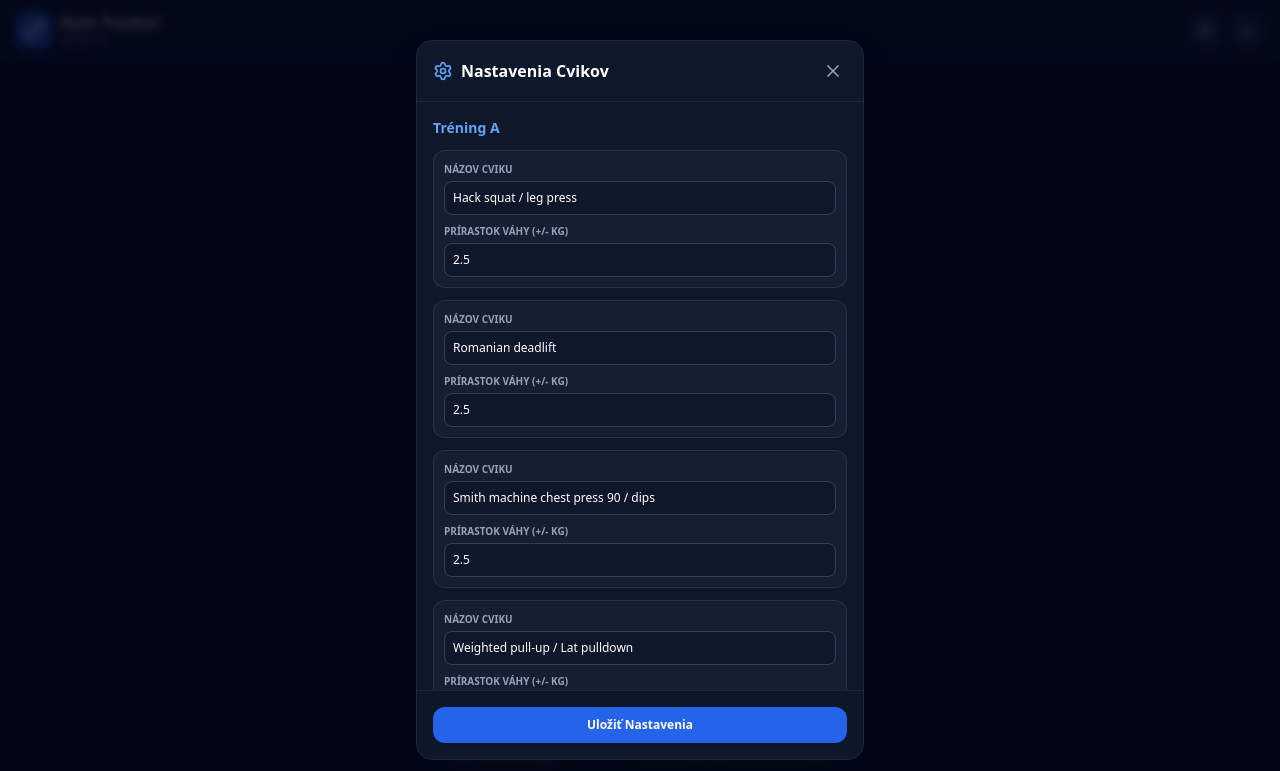
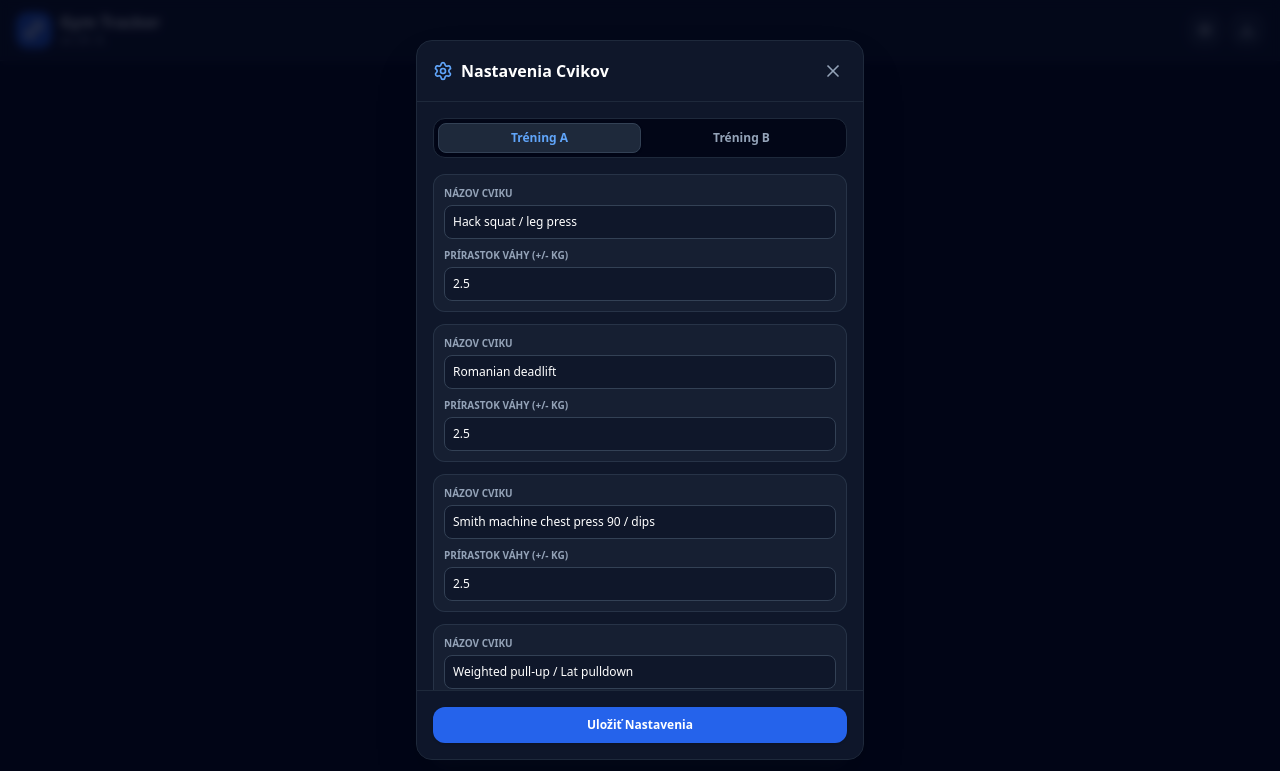
Before and after one commit to TomasHengerics/gym_tracker, a plain HTML site: page index.html in a window 1280 px wide. Both pictures are taken after a click on the button 1205 px from the left and 30 px from the top of the page. Shown: the top 771 px of the page. Drawn offline with nearby package versions, Linux system fonts and the light colour scheme.

Commit message:
Update index.html

```diff
--- a/index.html
+++ b/index.html
@@ -37,7 +37,6 @@
     .custom-scrollbar::-webkit-scrollbar { display: none; }
     .custom-scrollbar { -ms-overflow-style: none; scrollbar-width: none; }
 
-    /* Skrytie predvolenej šípky prehliadača pre details */
     summary::-webkit-details-marker { display: none; }
     summary { list-style: none; }
   </style>
@@ -113,7 +112,7 @@
     </section>
   </main>
 
-  <!-- MODAL: SETTINGS (Edit Exercises & Weight Increments) -->
+  <!-- MODAL: SETTINGS -->
   <div id="modal-settings" class="fixed inset-0 bg-slate-950/80 backdrop-blur-sm z-50 flex items-center justify-center p-4 hidden">
     <div class="bg-slate-900 border border-slate-800 rounded-2xl max-w-md w-full max-h-[90vh] flex flex-col shadow-2xl overflow-hidden">
       <div class="p-4 border-b border-slate-800 flex justify-between items-center">
@@ -124,16 +123,24 @@
           <i data-lucide="x" class="w-5 h-5"></i>
         </button>
       </div>
-      <div class="p-4 overflow-y-auto space-y-6 custom-scrollbar text-xs">
-        <div>
-          <h4 class="font-bold text-blue-400 text-sm mb-3">Tréning A</h4>
-          <div id="settings-exercises-a" class="space-y-3"></div>
-        </div>
-        <div>
-          <h4 class="font-bold text-blue-400 text-sm mb-3">Tréning B</h4>
-          <div id="settings-exercises-b" class="space-y-3"></div>
+
+      <!-- Settings Routine Toggle -->
+      <div class="p-4 pb-0">
+        <div class="flex bg-slate-950 p-1 rounded-xl border border-slate-800">
+          <button onclick="switchSettingsTab('A')" id="btn-settings-tab-a" class="flex-1 py-1.5 text-xs font-bold rounded-lg transition-all bg-slate-800 text-blue-400 border border-slate-700 shadow">
+            Tréning A
+          </button>
+          <button onclick="switchSettingsTab('B')" id="btn-settings-tab-b" class="flex-1 py-1.5 text-xs font-bold rounded-lg transition-all text-slate-400 hover:text-white">
+            Tréning B
+          </button>
         </div>
       </div>
+
+      <div class="p-4 overflow-y-auto space-y-4 custom-scrollbar text-xs">
+        <div id="settings-exercises-a" class="space-y-3"></div>
+        <div id="settings-exercises-b" class="space-y-3 hidden"></div>
+      </div>
+
       <div class="p-4 border-t border-slate-800 bg-slate-900/50 flex gap-2">
         <button onclick="saveExerciseSettings()" class="w-full py-2.5 bg-blue-600 hover:bg-blue-500 font-bold rounded-xl text-white text-xs shadow">
           Uložiť Nastavenia
@@ -157,7 +164,7 @@
       ],
       workoutB: [
         { id: 'b1', name: 'Leg extension one leg', sets: 2, targetReps: 12, weight: 59, inc: 2.5, logs: [12, 12] },
-        { id: 'b2', name: 'Chest-supported row / T-bar row', sets: 2, targetReps: 10, weight: 60, inc: 2.5, logs: [10, 10] },
+        { id: 'b2', name: 'Chest-supported row / T-bar row', sets: 3, targetReps: 10, weight: 60, inc: 2.5, logs: [10, 10, 10] },
         { id: 'b3', name: 'Smith shoulder press', sets: 2, targetReps: 8, weight: 80, inc: 2.5, logs: [8, 8] },
         { id: 'b4', name: 'Seated leg curl', sets: 2, targetReps: 12, weight: 66, inc: 2.5, logs: [12, 12] },
         { id: 'b5', name: 'Seated good morning', sets: 2, targetReps: 12, weight: 25, inc: 2.5, logs: [12, 12] },
@@ -171,14 +178,14 @@
     let appState = JSON.parse(localStorage.getItem('gymTrackState')) || defaultData;
     if (!appState.history) appState.history = [];
 
-    // Auto-fix/migration for old local data structure
+    // Data structure migration logic
     ['workoutA', 'workoutB'].forEach(key => {
       if (appState[key]) {
         appState[key].forEach(ex => {
           if (ex.inc === undefined) ex.inc = 2.5;
-          if (ex.name.toLowerCase().includes('chest-supported row') && ex.sets === 3) {
-            ex.sets = 2;
-            ex.logs = ex.logs.slice(0, 2);
+          if (ex.name.toLowerCase().includes('chest-supported row')) {
+            ex.sets = 3;
+            while (ex.logs.length < 3) ex.logs.push(ex.targetReps || 10);
           }
           if (ex.name.toLowerCase().includes('lateral raise') && ex.sets === 1) {
             ex.sets = 2;
@@ -189,6 +196,7 @@
     });
 
     let activeRoutine = 'A';
+    let activeSettingsTab = 'A';
 
     function saveState() {
       localStorage.setItem('gymTrackState', JSON.stringify(appState));
@@ -228,7 +236,6 @@
       renderWorkout();
     }
 
-    // Calculate how many times this exercise was performed with current weight in history
     function getWeightOccurrenceCount(exName, currentWeight) {
       let count = 0;
       for (const item of appState.history) {
@@ -238,7 +245,7 @@
           if (found.weight === currentWeight) {
             count++;
           } else {
-            break; // Stop when weight was different
+            break;
           }
         }
       }
@@ -253,7 +260,7 @@
       list.forEach((ex, exIdx) => {
         let isCeilingMet = ex.logs.length >= ex.sets && ex.logs.every(r => r >= ex.targetReps);
         let incVal = ex.inc !== undefined ? ex.inc : 2.5;
-        let nextWeightText = isCeilingMet ? `Cieľ splnený! Prihoď na ${ex.weight + incVal} kg` : `Nechaj ${ex.weight} kg`;
+        let nextWeightText = isCeilingMet ? `Prihoď na ${ex.weight + incVal} kg` : `Nechaj ${ex.weight} kg`;
 
         let weightCount = getWeightOccurrenceCount(ex.name, ex.weight);
 
@@ -261,11 +268,11 @@
         for (let s = 0; s < ex.sets; s++) {
           const currentVal = ex.logs[s] !== undefined ? ex.logs[s] : 0;
           setInputsHTML += `
-            <div class="flex items-center gap-1.5">
-              <span class="text-xs text-slate-400 font-medium">S${s+1}:</span>
-              <button onclick="changeReps('${activeRoutine}', ${exIdx}, ${s}, -1)" class="w-8 h-8 rounded-lg bg-slate-800 hover:bg-slate-700 text-slate-200 font-bold flex items-center justify-center text-sm border border-slate-700">-</button>
-              <span class="w-8 text-center text-sm font-bold text-white">${currentVal}</span>
-              <button onclick="changeReps('${activeRoutine}', ${exIdx}, ${s}, 1)" class="w-8 h-8 rounded-lg bg-slate-800 hover:bg-slate-700 text-slate-200 font-bold flex items-center justify-center text-sm border border-slate-700">+</button>
+            <div class="flex items-center gap-1 bg-slate-800/50 px-2 py-1 rounded-lg border border-slate-800/80">
+              <span class="text-[11px] text-slate-400 font-semibold">S${s+1}</span>
+              <button onclick="changeReps('${activeRoutine}', ${exIdx}, ${s}, -1)" class="w-5 text-slate-400 hover:text-white font-bold text-sm text-center active:scale-90">-</button>
+              <span class="w-5 text-center text-xs font-extrabold text-white">${currentVal}</span>
+              <button onclick="changeReps('${activeRoutine}', ${exIdx}, ${s}, 1)" class="w-5 text-slate-400 hover:text-white font-bold text-sm text-center active:scale-90">+</button>
             </div>
           `;
         }
@@ -273,39 +280,41 @@
         const card = document.createElement('div');
         card.className = "bg-slate-900 border border-slate-800 rounded-2xl p-4 space-y-3 shadow-sm";
         card.innerHTML = `
-          <!-- Name Top, Weight Controls Right -->
+          <!-- Name Top, Frameless Weight Controls Right -->
           <div class="flex items-start justify-between gap-3">
             <div class="space-y-0.5">
               <h3 class="font-bold text-base text-slate-100 leading-snug">${ex.name}</h3>
               <p class="text-xs text-slate-400 font-medium">Cieľ: ${ex.targetReps}${ex.name.toLowerCase().includes('back extension') ? 's' : ' op.'}</p>
             </div>
 
-            <!-- Weight Controls with Editable Input -->
-            <div class="shrink-0 flex items-center gap-1">
-              <button onclick="changeWeight('${activeRoutine}', ${exIdx}, -1)" class="w-7 h-7 rounded-lg bg-slate-800 hover:bg-slate-700 text-slate-300 font-bold flex items-center justify-center text-xs border border-slate-700">-</button>
-              <div class="flex items-center gap-0.5">
-                <input type="number" step="any" value="${ex.weight}" onchange="updateWeightDirect('${activeRoutine}', ${exIdx}, this.value)" class="w-14 bg-slate-800 text-center font-extrabold text-blue-400 border border-slate-700 rounded-lg py-1 text-sm focus:outline-none focus:border-blue-500 [appearance:textfield] [&::-webkit-outer-spin-button]:appearance-none [&::-webkit-inner-spin-button]:appearance-none">
+            <!-- Seamless Weight Controls -->
+            <div class="shrink-0 flex items-center gap-0.5 pt-0.5">
+              <button onclick="changeWeight('${activeRoutine}', ${exIdx}, -1)" class="w-6 h-6 text-slate-400 hover:text-white font-black text-base flex items-center justify-center active:scale-90">-</button>
+              <div class="flex items-center">
+                <input type="number" step="any" value="${ex.weight}" onchange="updateWeightDirect('${activeRoutine}', ${exIdx}, this.value)" class="w-12 bg-transparent text-center font-black text-blue-400 text-base focus:outline-none [appearance:textfield] [&::-webkit-outer-spin-button]:appearance-none [&::-webkit-inner-spin-button]:appearance-none">
                 <span class="text-xs text-slate-400 font-bold">kg</span>
               </div>
-              <button onclick="changeWeight('${activeRoutine}', ${exIdx}, 1)" class="w-7 h-7 rounded-lg bg-slate-800 hover:bg-slate-700 text-slate-300 font-bold flex items-center justify-center text-xs border border-slate-700">+</button>
+              <button onclick="changeWeight('${activeRoutine}', ${exIdx}, 1)" class="w-6 h-6 text-slate-400 hover:text-white font-black text-base flex items-center justify-center active:scale-90">+</button>
             </div>
           </div>
 
-          <!-- Series Reps Row -->
-          <div class="flex items-center justify-between pt-2 border-t border-slate-800/80">
+          <!-- Series Reps Container (Flex Wrapped for neat look even with 3 sets) -->
+          <div class="flex flex-wrap items-center justify-start gap-2 pt-1 border-t border-slate-800/80">
             ${setInputsHTML}
           </div>
 
-          <!-- Bottom Status Row: Left Counter, Right Recommendation -->
+          <!-- Bottom Status Row: Left Recommendation, Right Simplified Counter -->
           <div class="pt-2 border-t border-slate-800/60 flex items-center justify-between gap-2 text-[11px]">
-            <div class="flex items-center gap-1.5 text-slate-400 bg-slate-800/40 px-2 py-1 rounded-lg border border-slate-700/40">
-              <i data-lucide="repeat" class="w-3.5 h-3.5 text-blue-400"></i>
-              <span>Odcvičené: <strong class="text-slate-200 font-bold">${weightCount}x</strong></span>
-            </div>
-
+            <!-- Left: Recommendation -->
             <div class="flex items-center gap-1.5 ${isCeilingMet ? 'text-emerald-400 bg-emerald-950/40 border border-emerald-800/40' : 'text-slate-400 bg-slate-800/30'} px-2 py-1 rounded-lg">
               <i data-lucide="${isCeilingMet ? 'trending-up' : 'minus'}" class="w-3.5 h-3.5 shrink-0"></i>
               <span>${nextWeightText}</span>
+            </div>
+
+            <!-- Right: Minimal Counter -->
+            <div class="flex items-center gap-1 text-slate-400 bg-slate-800/40 px-2 py-1 rounded-lg border border-slate-700/40">
+              <i data-lucide="repeat" class="w-3.5 h-3.5 text-blue-400"></i>
+              <strong class="text-slate-200 font-bold">${weightCount}x</strong>
             </div>
           </div>
         `;
@@ -371,14 +380,35 @@
       renderHistory();
     }
 
-    // SETTINGS MODAL (EXERCISES & INCREMENTS)
+    // SETTINGS MODAL & TABS
     function openSettingsModal() {
       document.getElementById('modal-settings').classList.remove('hidden');
       renderSettingsModal();
+      switchSettingsTab(activeSettingsTab);
     }
 
     function closeSettingsModal() {
       document.getElementById('modal-settings').classList.add('hidden');
+    }
+
+    function switchSettingsTab(tab) {
+      activeSettingsTab = tab;
+      const btnA = document.getElementById('btn-settings-tab-a');
+      const btnB = document.getElementById('btn-settings-tab-b');
+      const containerA = document.getElementById('settings-exercises-a');
+      const containerB = document.getElementById('settings-exercises-b');
+
+      if (tab === 'A') {
+        btnA.className = "flex-1 py-1.5 text-xs font-bold rounded-lg transition-all bg-slate-800 text-blue-400 border border-slate-700 shadow";
+        btnB.className = "flex-1 py-1.5 text-xs font-bold rounded-lg transition-all text-slate-400 hover:text-white";
+        containerA.classList.remove('hidden');
+        containerB.classList.add('hidden');
+      } else {
+        btnB.className = "flex-1 py-1.5 text-xs font-bold rounded-lg transition-all bg-slate-800 text-blue-400 border border-slate-700 shadow";
+        btnA.className = "flex-1 py-1.5 text-xs font-bold rounded-lg transition-all text-slate-400 hover:text-white";
+        containerB.classList.remove('hidden');
+        containerA.classList.add('hidden');
+      }
     }
 
     function renderSettingsModal() {
```
